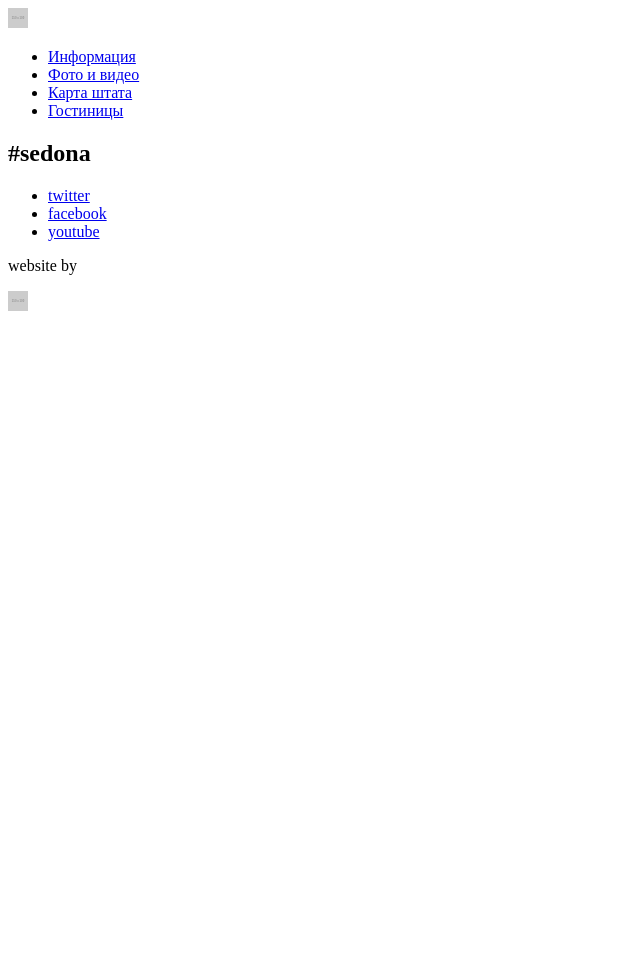
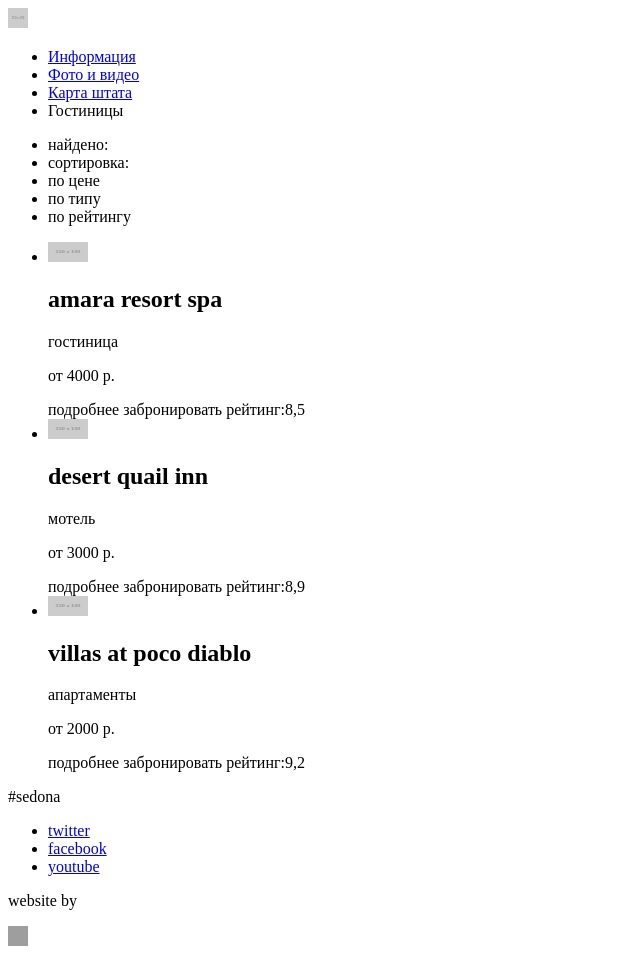
Before and after one commit to LarisaOds/832053-sedona, a plain HTML site: page inner.html in a window 1280 px wide. Shown: the whole page, without its empty margins (0-640 px from the left). Before the commit the page ends 800 px from the top, so only its background shows below. Drawn offline with Linux system fonts and the light colour scheme; grey boxes are pictures that could not be loaded; placeholder pictures from the web are drawn by us.

Commit message:
Правки
Сделала правки по инструкциям наставника

```diff
--- a/inner.html
+++ b/inner.html
@@ -1,44 +1,84 @@
 <!DOCTYPE html>
 <html lang="ru">
+
 <head>
     <meta charset="utf-8">
     <title>HTML Academy: Седона</title>
 </head>
-  <body>
+
 <body>
     <header class="main-header">
         <nav class="main-navigation">
-    <a class="main-header-logo"><img src="http://placehold.it/150x100" width="20" height="20" alt="City of Sedona"></a>
+            <a class="main-header-logo" href="index.html"><img src="http://placehold.it/150x100" width="20" height="20" alt="лого City of Sedona"></a>
             <ul class="site-navigation">
                 <li><a href="info.html">Информация</a></li>
                 <li><a href="media.html">Фото и видео</a></li>
                 <li><a href="map.html">Карта штата</a></li>
-    <li><a href="hotels.html">Гостиницы</a></li>
+                <li><a>Гостиницы</a></li>
             </ul>
         </nav>
     </header>
     <main class="container">
+        <!--  здесь будет фильтр-->
+        <section class="hotel-list">
+            <div class="search-result">
+                <ul>
+                    <li class='found'>найдено:</li>
+                    <li class="sort">сортировка:</li>
+                    <li class="sort-type">по цене</li>
+                    <li class="sort-type">по типу</li>
+                    <li class="sort-type">по рейтингу</li>
+                </ul>
+            </div>
+            <div class="hotels-list">
+                <ul>
+                    <li>
+                        <img src="http://placehold.it/150x100" width="40" height="20" alt="фото amara resort & spa">
+                        <h2 class="hotel-name">amara resort spa</h2>
+                        <p class="hotel-type">гостиница</p>
+                        <p class="price">от 4000 р.</p>
+                        <span class="button-more">подробнее</span>
+                        <span class="button-book">забронировать</span>
+                        <span class="rating">рейтинг:8,5</span>
+                    </li>
+                    <li>
+                        <img src="http://placehold.it/150x100" width="40" height="20" alt="фото desert quail inn">
+                        <h2 class="hotel-name">desert quail inn</h2>
+                        <p class="hotel-type">мотель</p>
+                        <p class="price">от 3000 р.</p>
+                        <span class="button-more">подробнее</span>
+                        <span class="button-book">забронировать</span>
+                        <span class="rating">рейтинг:8,9</span>
+                    </li>
+                    <li>
+                        <img src="http://placehold.it/150x100" width="40" height="20" alt="фото villas at poco diablo">
+                        <h2 class="hotel-name">villas at poco diablo</h2>
+                        <p class="hotel-type">апартаменты</p>
+                        <p class="price">от 2000 р.</p>
+                        <span class="button-more">подробнее</span>
+                        <span class="button-book">забронировать</span>
+                        <span class="rating">рейтинг:9,2</span>
+                    </li>
+                </ul>
 
-<!-- блоки ниже упускаю, так как не уверена, что первой лекции по разметке дстаточно чтобы их сделать -->
+            </div>
 
-    <!--  здесь будет фильтр-->
-    <!-- здесь будет выдача поиска -->
-
+        </section>
         <footer class="main-footer">
-            <h2>#sedona</h2>
+            <p class="hashtag">#sedona</p>
             <div class="footer-social">
                 <ul>
                     <li><a class="social-button" href='#'>twitter</a></li>
                     <li><a class="social-button" href='#'>facebook</a></li>
-            <li><a class="social-button" href='#'>youtube</a></li></ul>
-            <footer class="htmlacademy">
+                    <li><a class="social-button" href='#'>youtube</a></li>
+                </ul>
+            </div>
+            <div class="htmlacademy">
                 <p>website by</p>
-            <img src="http://placehold.it/150x100" width=20 height=20 alt="htmlacademy"/></a>
-            </div>
+                <img src="https://htmlacademy.ru/intensive/htmlcss" width=20 height=20 alt="htmlacademy"></div>
+
         </footer>
 
     </main>
 
-
-  </body>
 </html>
```
Also changed, not shown: index.html (+35 -29 lines). Lines whose indentation alone changed are shown as unchanged.
